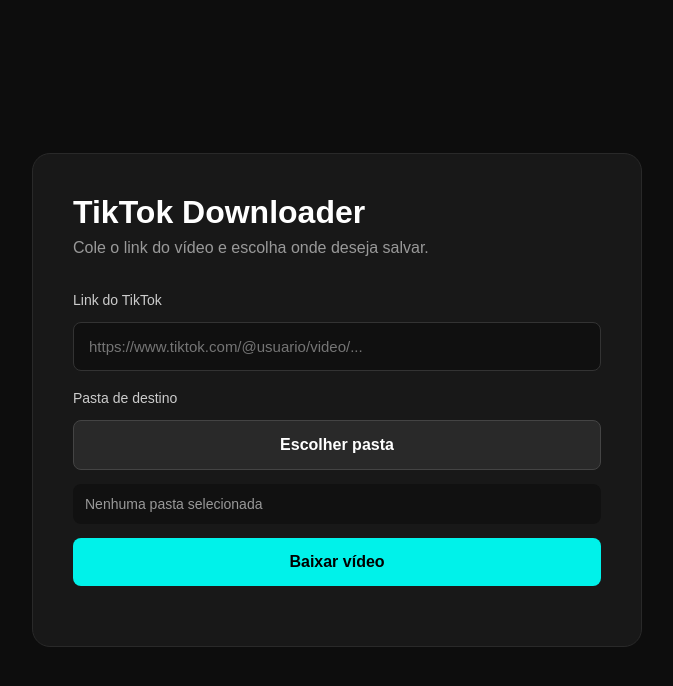
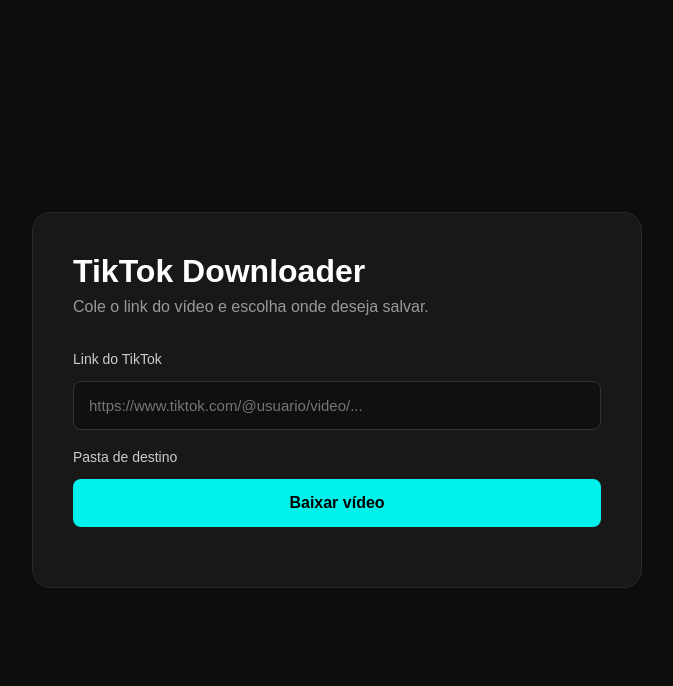
Before and after one commit to teubragaa/tiktok-downloader, a Flask app: page / in a window 1280 px wide. Shown: the top 686 px of the page, without its empty margins (303-976 px from the left). Run offline with Flask 3, Linux system fonts and the light colour scheme; parts of the project's set-up code (start-up, migrations or seed data) failed here and were passed over.

Commit message:
fix: remove seletor de pasta do frontend

```diff
--- a/templates/index.html
+++ b/templates/index.html
@@ -52,21 +52,6 @@
                 Pasta de destino
             </label>
 
-            <button
-                type="button"
-                id="chooseFolder"
-                class="secondary-button"
-            >
-                Escolher pasta
-            </button>
-
-
-            <div id="folderInfo">
-
-                Nenhuma pasta selecionada
-
-            </div>
-
 
             <button
                 type="submit"
```
